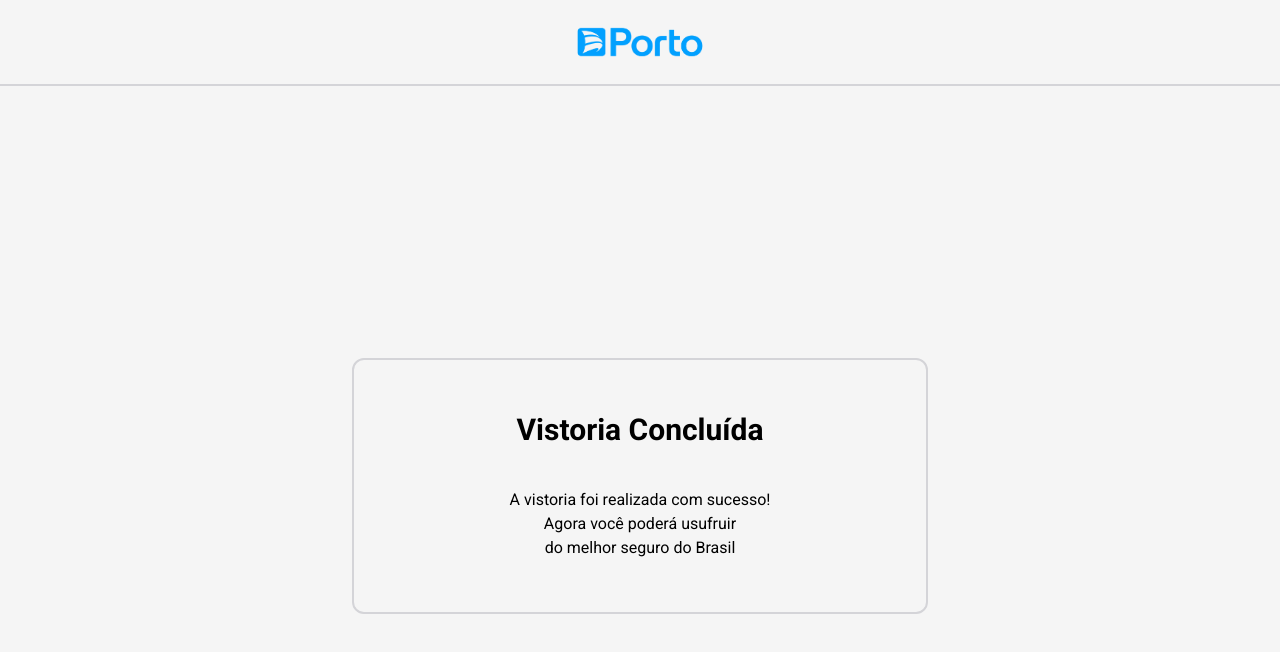
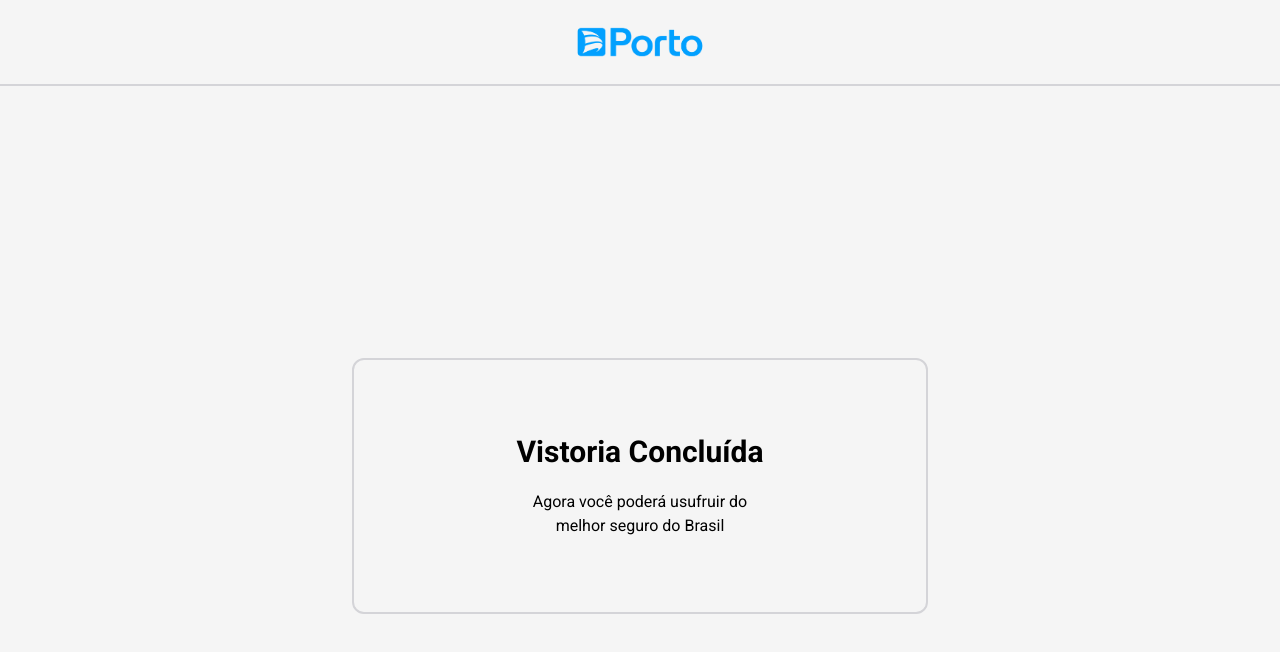
Before and after one commit to GanLopes/Vistoria-Porto_Seguro, a Next.js app: page /vistoria-concluida in a window 1280 px wide. Shown: the top 652 px of the page. Built offline with nearby package versions, Linux system fonts and the light colour scheme.

Commit message:
feat: adding the auto scroll in chat-bot page

```diff
--- a/src/app/(vistoria)/chat-bot/page.js
+++ b/src/app/(vistoria)/chat-bot/page.js
@@ -1,6 +1,6 @@
 "use client";
 
-import { useState } from "react";
+import { useEffect, useState } from "react";
 // componentes
 import ChatBotFooter from "../../../componentes/ChatBotFooter.js";
 import Mensagem from "../../../componentes/Mensagem.js";
@@ -9,8 +9,15 @@ import mensagens from "../../../utils/mensagens.json";
 export default function ChatBot() {
     const [isDesabled, setIsDesabled] = useState(false);
 
+    useEffect(() => {
+        window.scrollTo({
+            top: document.documentElement.clientHeight,
+            behavior: "smooth",
+        });
+    }, []);
+
     return (
-        <div className="max-w-sm flex flex-col h-full max-h-[75dvh] overflow-y-scroll hidde md:max-w-2xl mx-auto space-y-5 pt-4">
+        <div className="max-w-sm flex flex-col pb-16 md:max-w-2xl mx-auto space-y-5 pt-4">
             {mensagens.map((m, i) => (
                 <Mensagem key={i} {...m} />
             ))}
--- a/src/app/(vistoria)/envio-fotos/page.js
+++ b/src/app/(vistoria)/envio-fotos/page.js
@@ -1,7 +1,7 @@
 "use client";
 // components
-import CampoInserirImg from "/src/componentes/CampoInserirImg.js";
-import ChatBotFooter from "/src/componentes/ChatBotFooter.js";
+import CampoInserirImg from "../../../componentes/CampoInserirImg.js";
+import ChatBotFooter from "../../../componentes/ChatBotFooter.js";
 // utils
 import imagens from "/src/utils/imagens.json";
 
--- a/src/app/(vistoria)/vistoria-concluida/page.js
+++ b/src/app/(vistoria)/vistoria-concluida/page.js
@@ -1,14 +1,11 @@
-
 export default function Home() {
     return (
         <div className="flex items-center justify-center h-full md:max-w-xl mx-auto">
-            <div className="border-2 border-sky-600 md:border-zinc-300 md:hover:border-sky-600 md:hover:bg-sky-50 bg-sky-50 md:bg-transparent transition-colors duration-200 rounded-xl p-5 flex flex-col text-center space-y-10 w-full h-64 items-center justify-center">
+            <div className="border-2 border-sky-600 md:border-zinc-300 md:hover:border-sky-600 md:hover:bg-sky-50 bg-sky-50 md:bg-transparent transition-colors duration-200 rounded-xl p-5 flex flex-col text-center space-y-5 w-full h-64 items-center justify-center">
                 <h1 className="text-3xl font-bold">Vistoria Concluída</h1>
                 <p className="mx-auto">
-                    A vistoria foi realizada com sucesso!
-                    <br />
-                    Agora você poderá usufruir <br />
-                    do melhor seguro do Brasil
+                    Agora você poderá usufruir do <br />
+                    melhor seguro do Brasil
                 </p>
             </div>
         </div>
--- a/src/componentes/CampoInserirImg.js
+++ b/src/componentes/CampoInserirImg.js
@@ -5,7 +5,7 @@ export default function CampoInserirImg({ titulo, img }) {
     return (
         <div
             className="flex p-4 bg-white flex-col w-72
-             rounded-lg overflow-hidden border-2 hover:border-blue-600 border-zinc-200"
+             rounded-lg overflow-hidden border-2 border-zinc-200"
         >
             <p className="text-blue-700 font-semibold">{titulo}</p>
             <div className="w-ful hover:text-white h-32 border-2 overflow-hidden rounded-lg grid place-items-center">
```
